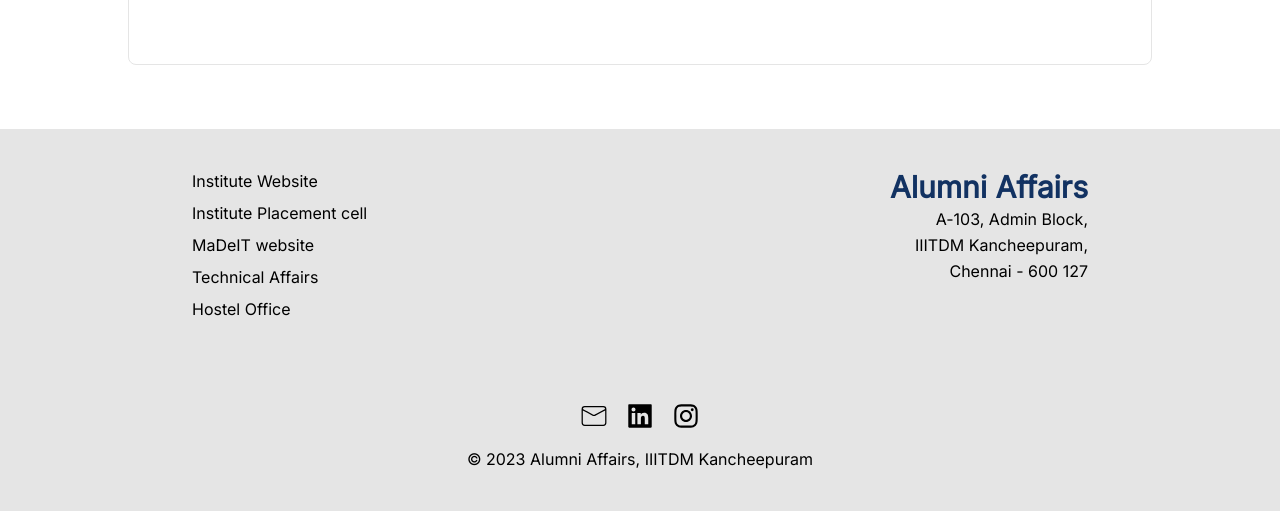
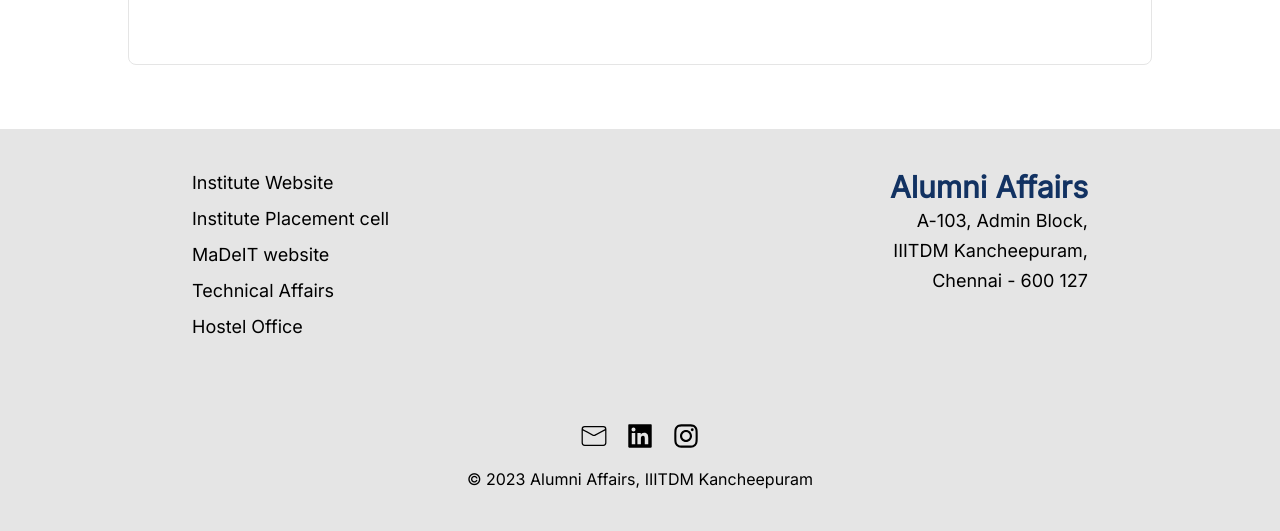
Before and after one commit to bhendi-boi/AlumniPortal, a Next.js app: page /events in a window 1280 px wide. Shown: the part 969-1500 px from the top of the page. Built offline with nearby package versions, Linux system fonts and the light colour scheme.

Commit message:
updated font sizes in footer

```diff
--- a/app/Footer.tsx
+++ b/app/Footer.tsx
@@ -4,11 +4,11 @@
 
 const Footer = () => {
   return (
-    <footer className="relative py-10 bg-footer-background">
-      <div className="max-w-5xl mx-auto">
-        <div className="flex flex-col gap-8 px-4 mb-20 sm:flex-row sm:px-8 md:px-12 lg:px-16">
+    <footer className="relative bg-footer-background py-10">
+      <div className="mx-auto max-w-5xl">
+        <div className="mb-20 flex flex-col gap-8 px-4 sm:flex-row sm:px-8 md:px-12 lg:px-16">
           {/* institute links */}
-          <ul className="flex flex-col w-full gap-2">
+          <ul className="flex w-full flex-col gap-2 text-lg">
             <li>
               <Link
                 rel="noopener noreferrer"
@@ -56,7 +56,7 @@
             </li>
           </ul>
           {/* contact */}
-          <div className="flex w-full flex-col gap-0.5 md:text-right">
+          <div className="flex w-full flex-col gap-0.5 text-lg md:text-right">
             <p className="text-3xl font-bold text-nav-blue">Alumni Affairs</p>
             <p>A-103, Admin Block,</p>
             <p>IIITDM Kancheepuram,</p>
@@ -97,7 +97,7 @@
               </Link>
             </li>
           </ul>
-          <p className="font-medium text-center ">
+          <p className="text-center font-medium ">
             © {new Date().getFullYear()} Alumni Affairs, IIITDM Kancheepuram
           </p>
         </div>
```
